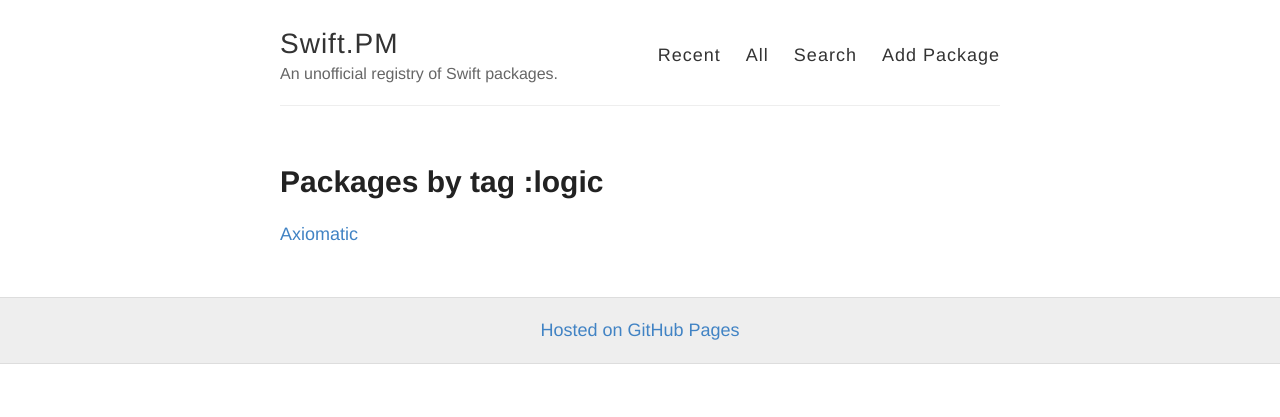
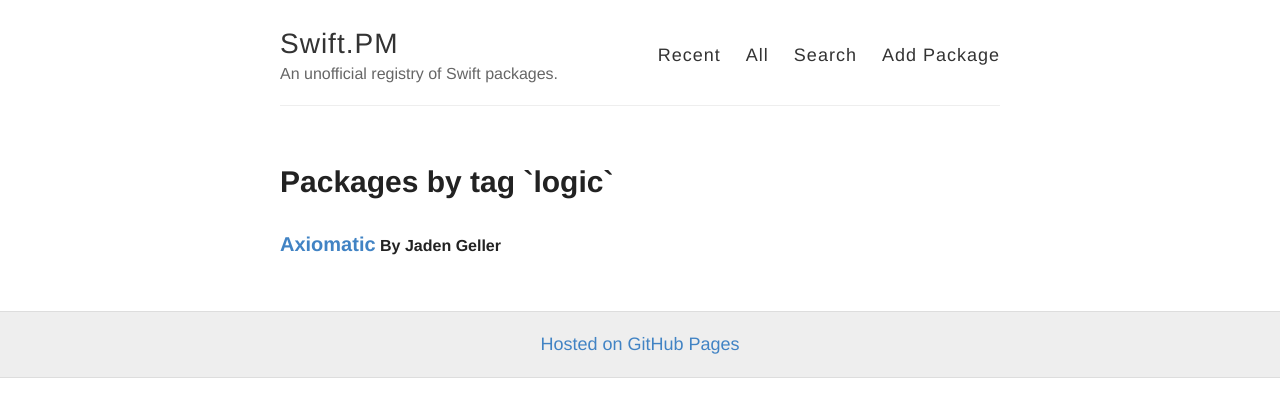
Before and after one commit to Swift-PM/Swift.PM-Site, a Jekyll site: the page built from tag/logic.html, in a window 1280 px wide. Shown: the top 417 px of the page. Built offline with Jekyll 4.4.1, drawn with Linux system fonts in a browser that asks for light colours; Markdown is read by kramdown in place of the engine named in the settings.

Commit message:
Tag tweaks

```diff
--- a/_layouts/blog_by_tag.html
+++ b/_layouts/blog_by_tag.html
@@ -2,11 +2,11 @@
 layout: default
 ---
 
-<h1>Packages by tag :{{ page.tag }}</h1>
+<h1>Packages by tag `{{ page.tag }}`</h1>
 <div>
     {% if site.tags[page.tag] %}
         {% for post in site.tags[page.tag] %}
-            <a href="{{ post.url }}/">{{ post.title }}</a>
+            <h3><a href="{{ post.package_url }}">{{ post.title }}</a><span style="font-size:0.8em">  By {{ post.post_author }}</span></h3>
         {% endfor %}
     {% else %}
         <p>There are no posts for this tag.</p>
--- a/_layouts/post.html
+++ b/_layouts/post.html
@@ -12,7 +12,7 @@ layout: default
             {% endif %}
         {% endfor %}
         {% if tag %}
-            {% capture tags_content_temp %}{{ tags_content }}<a href="/tag/{{ tag.slug }}/">{{ tag.name }}</a>{% if forloop.last == false %}, {% endif %}{% endcapture %}
+            {% capture tags_content_temp %}{{ tags_content }}<a href="/tag/{{ tag.slug }}.html">{{ tag.name }}</a>{% if forloop.last == false %}, {% endif %}{% endcapture %}
             {% assign tags_content = tags_content_temp %}
         {% endif %}
     {% endfor %}
```
